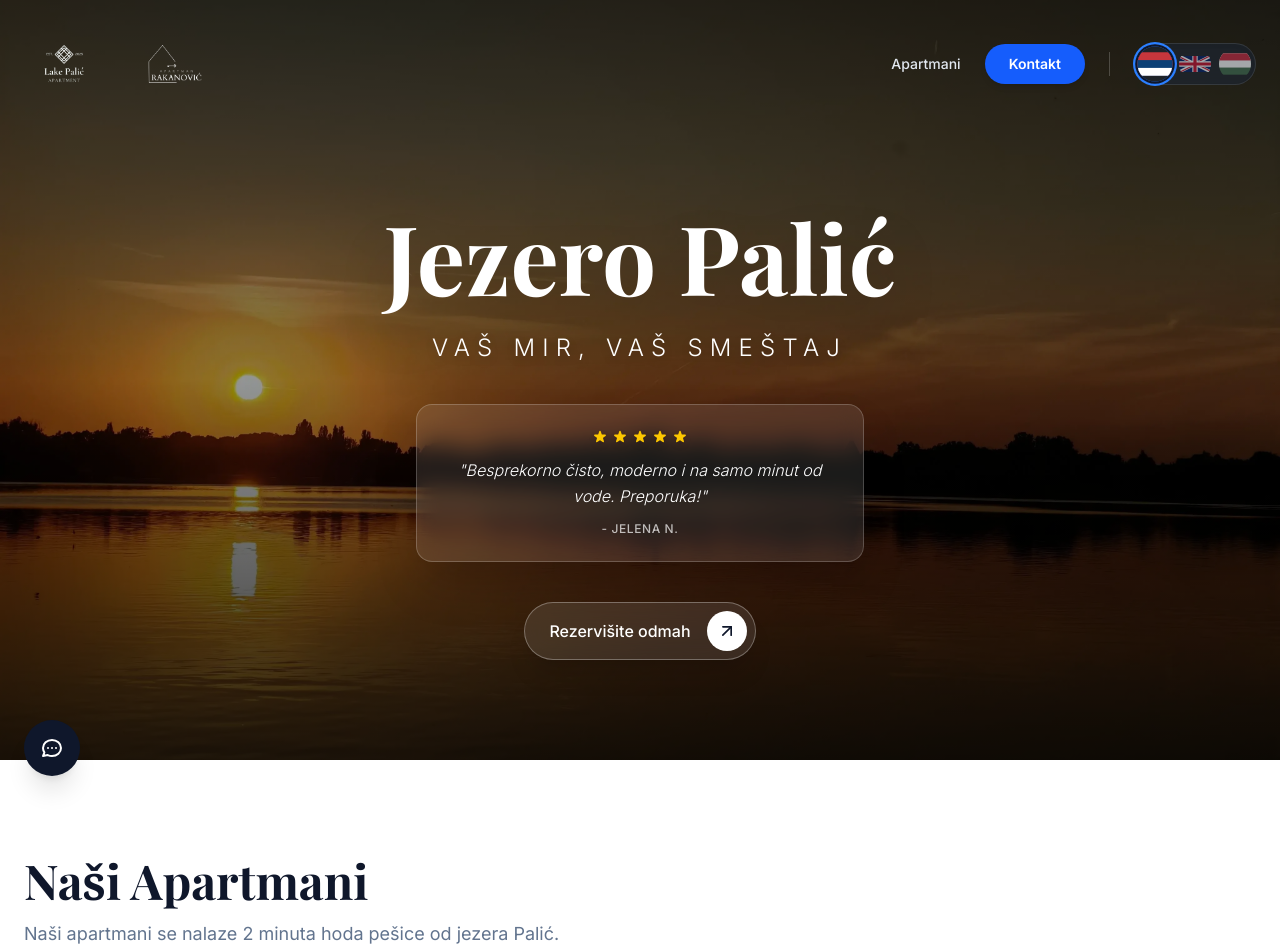
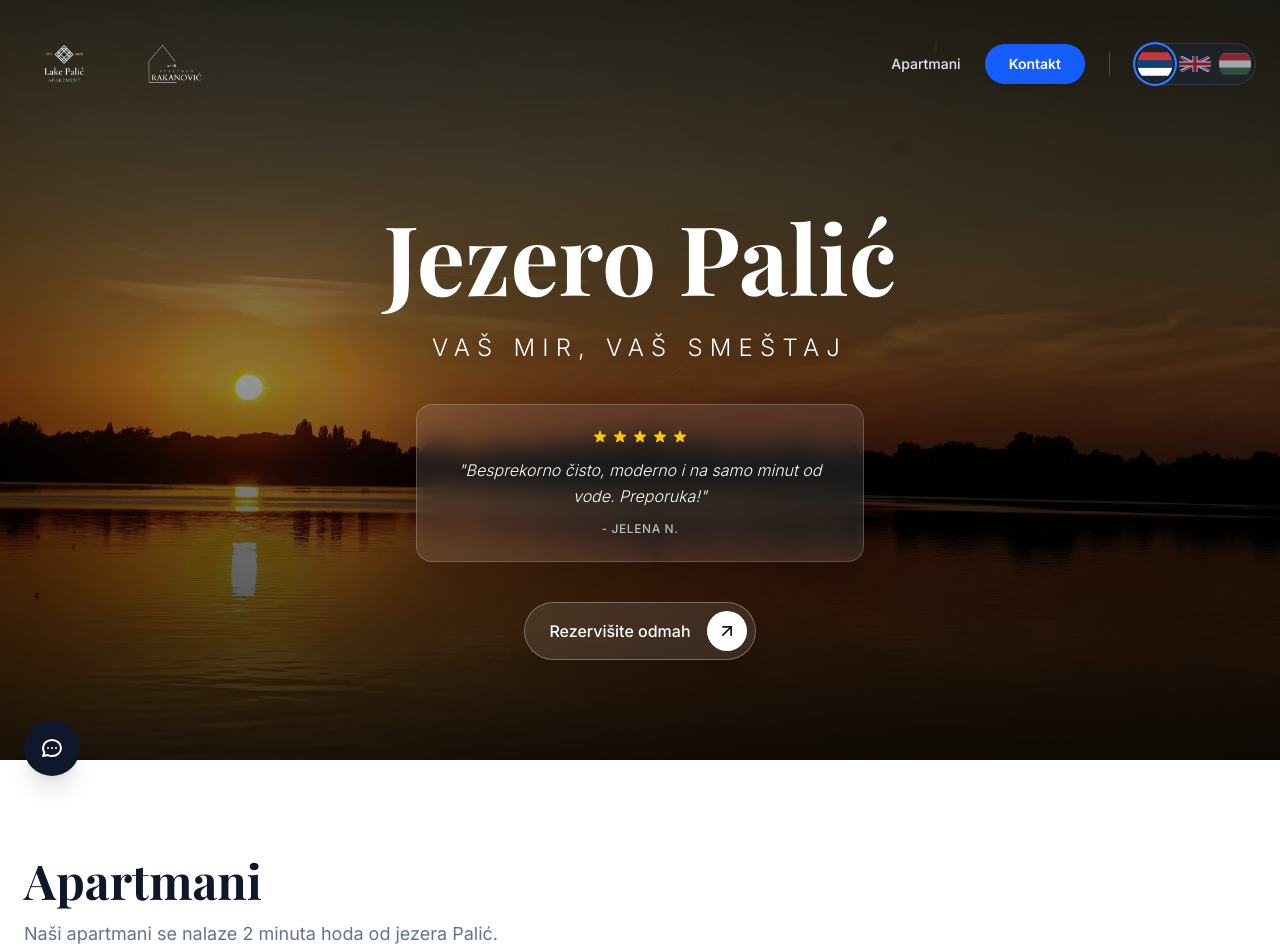
Before and after one commit to Cp6uH33/lake-palic-apartment, a React (Vite) app: page / in a window 1280 px wide. Shown: the top 952 px of the page. Built offline with nearby package versions, Linux system fonts and the light colour scheme; a web font is replaced by a local one.

Commit message:
final seo2

```diff
--- a/src/App.jsx
+++ b/src/App.jsx
@@ -16,8 +16,8 @@ const translations = {
     hero_title: "Jezero Palić",
     hero_subtitle: "Vaš mir, vaš smeštaj",
     btn_book: "Rezervišite odmah",
-    acc_title: "Naši Apartmani",
-    acc_desc: "Naši apartmani se nalaze 2 minuta hoda pešice od jezera Palić.",
+    acc_title: "Apartmani",
+    acc_desc: "Naši apartmani se nalaze 2 minuta hoda od jezera Palić.",
     acc_max_people: "Max 4 osobe",
     acc1_desc: "Moderno opremljen i prostran apartman idealan za parove ili porodice. Nudi maksimalan komfor uz prelepu terasu.",
     acc2_desc: "Vaš dom daleko od kuće. Opremljen svim neophodnim uređajima za duži i bezbrižan boravak u prirodi.",
```
